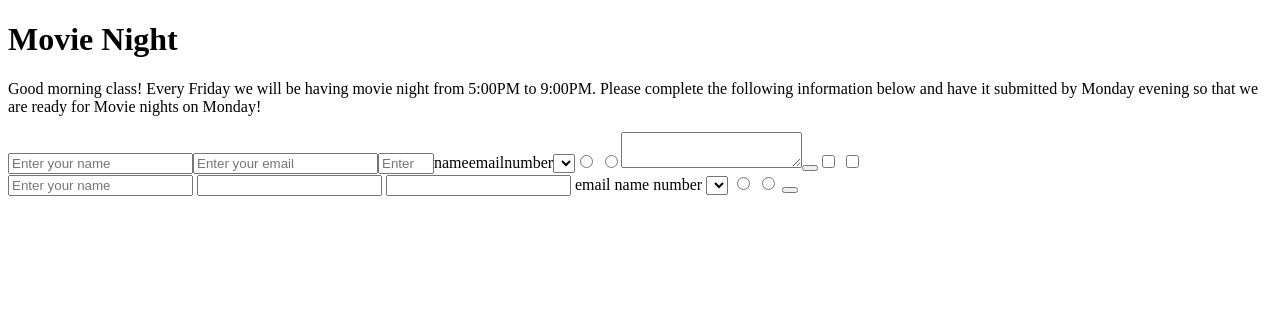
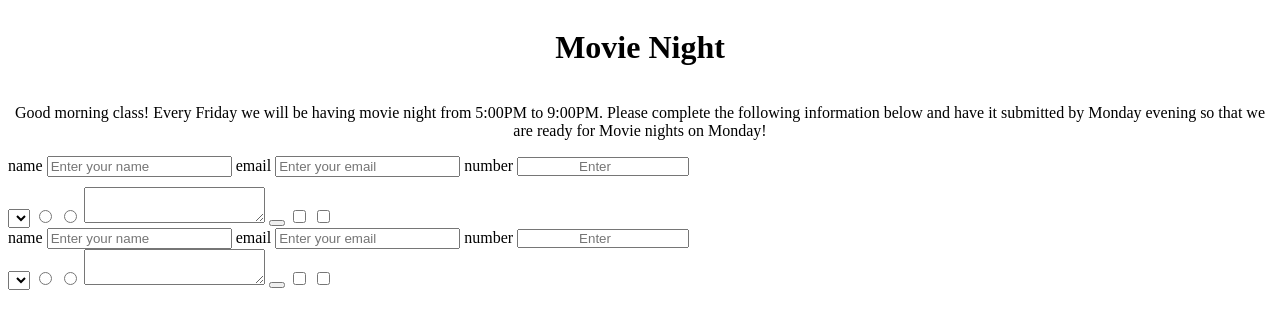
Before and after one commit to DerrickSimilien/Survey-Form, a plain HTML site: page index.html in a window 1280 px wide. Drawn offline with Linux system fonts and the light colour scheme.

Commit message:
Initialized git repository

```diff
--- a/index.html
+++ b/index.html
@@ -4,28 +4,63 @@
     <meta charset="UTF-8">
     <meta name="viewport" content="width=device-width, initial-scale=1.0">
     <title>Document</title>
+    <link rel="stylesheet" href="./style.css">
 </head>
 <body>
+  <div class="FirstSection">
     <h1 id="title">Movie Night</h1>
+
     <p id="description">Good morning class! Every Friday we will be having movie night from 5:00PM to 9:00PM. Please complete the following information below and have it submitted by Monday evening so that we are ready for Movie nights on Monday!</p>
-<form id="survey-form"><input id="name" placeholder="Enter your name" type="text" type="text" type="checkbox" value="" required></input><input id="email" type="email" type="checkbox" value="" placeholder="Enter your email" required></input><input id="number" placeholder="Enter your number" type="number" min="10" max="30"></input><label id="name-label">name</label><label id="email-label">email</label><label id="number-label">number</label><select id="dropdown">
-  <option></option>
-  <option></option>
-  </select><input type="radio" value="radio" name="radio"></input>
-  <input type="radio" value="radio" name="radio"></input><textarea></textarea><button id="submit" type="submit"></button><input type="checkbox" value="value"></input>
-<input type="checkbox" value="value"></input></form>
-<input id="name" placeholder="Enter your name" required></input>
-<input id="email" required type="email"></input>
-<input id="number"></input>
+  </div>
+<div class="LabelBoxes">
+  <form id="survey-form">
+    <label id="name-label">name</label>
+    <input id="name" placeholder="Enter your name" type="text" type="text" type="checkbox" value="" required></input>
     <label id="email-label">email</label>
-<label id="name-label">name</label>
+    <input id="email" type="email" type="checkbox" value="" placeholder="Enter your email" required></input>
     <label id="number-label">number</label>
+    <input class="NumberBox" id="number" placeholder="Enter your number" type="number" min="10" max="30"></input>
+
+  </form>
+</div>
+<div>
   <select id="dropdown">
     <option></option>
     <option></option>
     </select>
     <input type="radio" value="radio" name="radio"></input>
     <input type="radio" value="radio" name="radio"></input>
+    <textarea></textarea>
     <button id="submit" type="submit"></button>
+    <input type="checkbox" value="value"></input>
+  <input type="checkbox" value="value"></input>
+</div>
+
+<!-- second from -->
+
+<div>
+  <form id="survey-form">
+    <label id="name-label">name</label>
+    <input id="name" placeholder="Enter your name" type="text" type="text" type="checkbox" value="" required></input>
+    <label id="email-label">email</label>
+    <input id="email" type="email" type="checkbox" value="" placeholder="Enter your email" required></input>
+    <label id="number-label">number</label>
+    <input class="NumberBox" id="number" placeholder="Enter your number" type="number" min="10" max="30"></input>
+
+  </form>
+</div>
+<div>
+  <select id="dropdown">
+    <option></option>
+    <option></option>
+    </select>
+    <input type="radio" value="radio" name="radio"></input>
+    <input type="radio" value="radio" name="radio"></input>
+    <textarea></textarea>
+    <button id="submit" type="submit"></button>
+    <input type="checkbox" value="value"></input>
+  <input type="checkbox" value="value"></input>
+</div>
+
 </body>
 </html>
--- a/style.css
+++ b/style.css
@@ -0,0 +1,22 @@
+.FirstSection {
+display: flex;
+text-align: center;
+flex-direction: column;
+justify-content: center;
+}
+
+body {
+    /* background-color: aqua; */
+}
+
+.FirstSection {
+
+}
+
+.LabelBoxes {
+    margin-bottom: 10px;
+}
+
+.NumberBox {
+    padding: 0 60px;
+}
```
Lines whose indentation alone changed are shown as unchanged.
